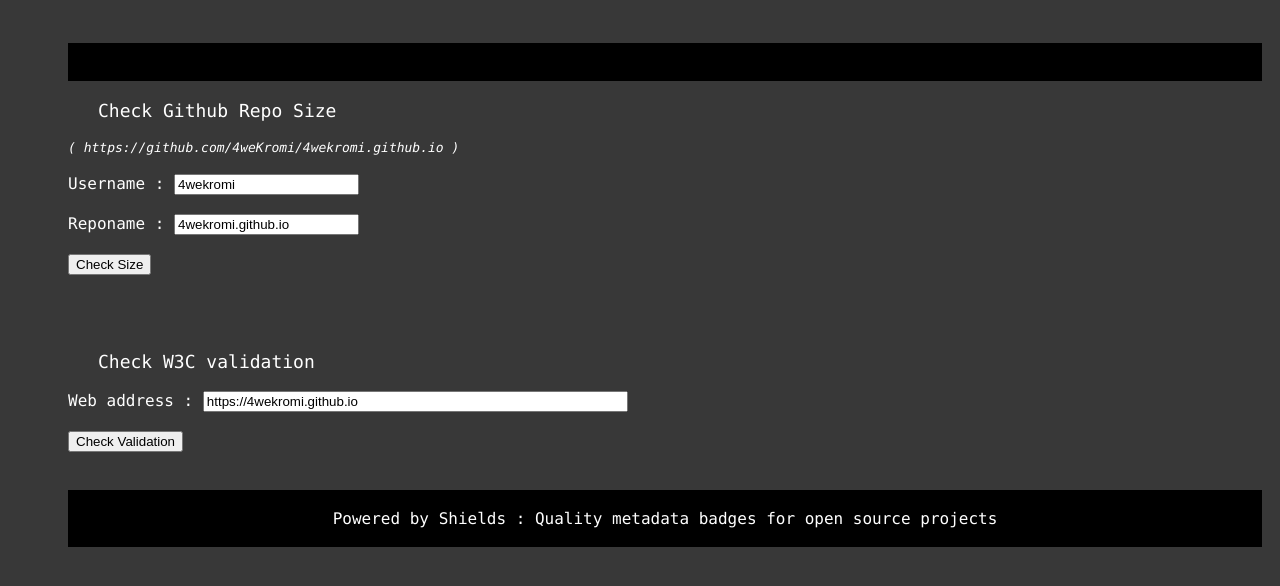
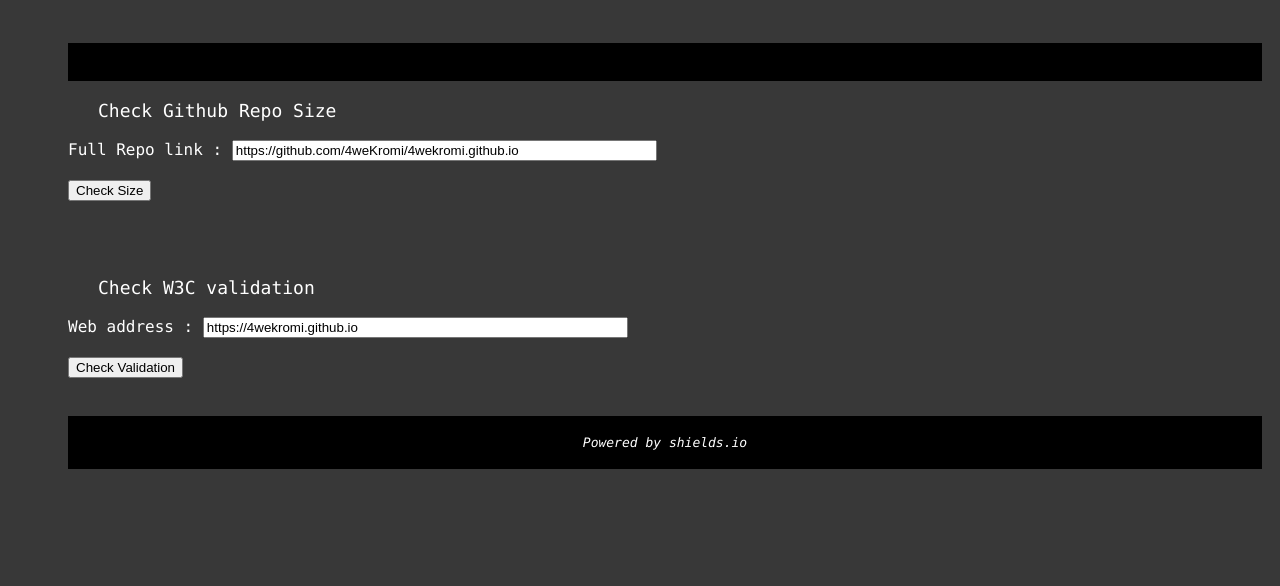
Before and after one commit to 4weKromi/4wekromi.github.io, a plain HTML site: page tools.html in a window 1280 px wide. Shown: the part 118-704 px from the top of the page. Drawn offline with Linux system fonts and the light colour scheme.

Commit message:
Update tools.html

```diff
--- a/tools.html
+++ b/tools.html
@@ -31,9 +31,7 @@
 		<br />
 		<div class="head">Check Github Repo Size </div><br />
 		<form name="repoForm">
-			<div class="text-oblique">( https://github.com/4weKromi/4wekromi.github.io )</div><br />
-			Username : <input type="text" value="4wekromi" name="user"/><br /><br />
-			Reponame : <input type="text" value="4wekromi.github.io" name="repo"/><br /><br />
+			Full Repo link : <input type="text" value="https://github.com/4weKromi/4wekromi.github.io" name="link" size="50"/><br /><br />
 			<input type="button" value="Check Size" onclick="checkRepoSize()"/>
 		</form>
 		<br /><br /><br /><br />
@@ -45,8 +43,10 @@
 		<br /><br />
 		<div class="text-box">
 			<br />
-			Powered by <a href="https://github.com/badges/shields"  target="_blank" > Shields </a>: Quality metadata badges for open source projects
-			<br /><br />
+				<div class="text-oblique">
+				Powered by <a href="https://github.com/badges/shields"  target="_blank" > shields.io </a>
+				</div>
+			<br />
 		</div>
 	</div>
 </body>
```
